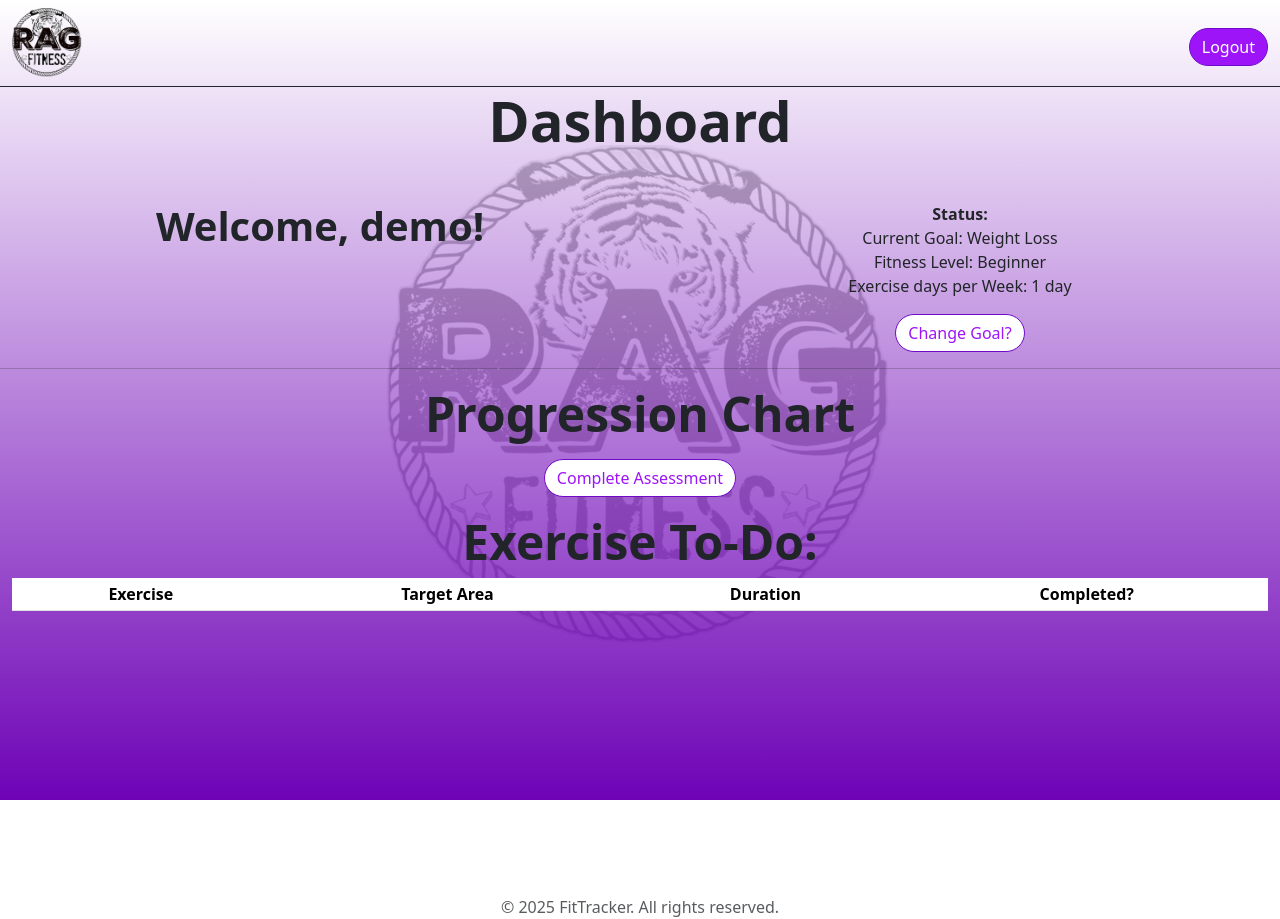
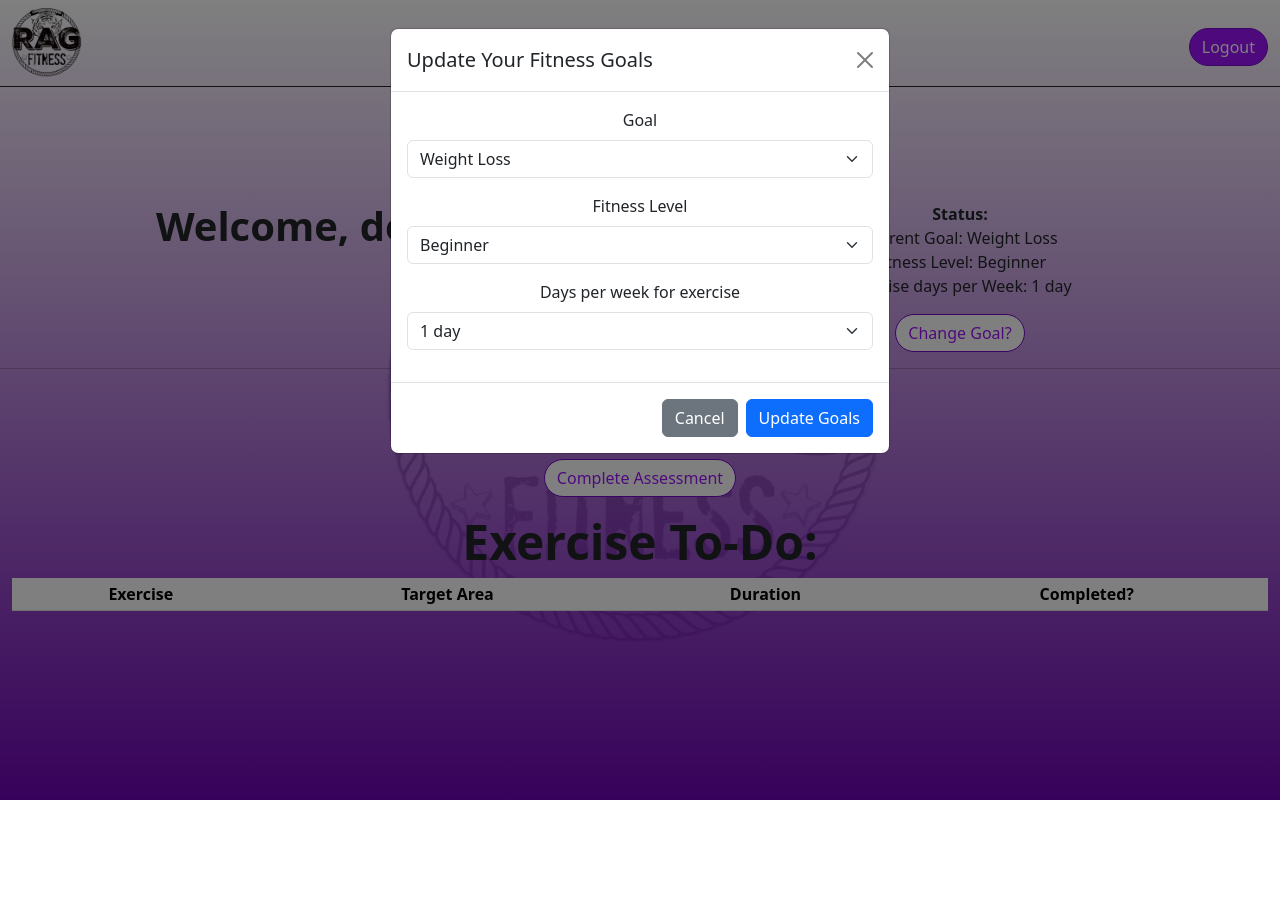
Before and after one commit to ReggieRay210/FitTracker_v1, a Flask app: page /dashboard in a window 1280 px wide, after a click on "Change Goal?". After the commit the page ends 800 px from the top, so only its background shows below. Run offline with Flask 3, Linux system fonts and the light colour scheme; a user stored in the database is signed in; lists and menus that the app fills with data are empty.

Commit message:
Add updateGoalForm for user fitness goals and enhance dashboard functionality
- Introduced a new form for updating user fitness goals in forms.py.
- Updated the User model to store password directly instead of a hash.
- Modified routes.py to handle goal updates and pre-populate the form in the dashboard.
- Enhanced dashboard.html with a modal for updating fitness goals and added JavaScript for modal behavior.
- Updated VSCode settings for type checking.

```diff
--- a/FitTracker_app/forms.py
+++ b/FitTracker_app/forms.py
@@ -13,7 +13,7 @@ def email_check(form, field):
 
 def password_complexity(form, field):
     """Custom validator to check password complexity."""
-    password = field.DateRangeField
+    password = field.data
     if len(password) < 8:
         raise ValidationError('Password must be at least 8 characters long.')
     if password == 'password':
@@ -79,5 +79,29 @@ class loginForm(FlaskForm):
         if user is None:
             raise ValidationError('Account not found. Please register.')
 
-# TODO: Create Goal update form to allow users to update their fitness goals.
+class updateGoalForm(FlaskForm):
+    """Form for updating user fitness goals and information."""
+    goal = SelectField('Goal', choices=[
+        ('weight_loss', 'Weight Loss'),
+        ('muscle_gain', 'Muscle Gain'),
+        ('endurance', 'Endurance'),
+        ('general_wellness', 'General Wellness')],
+        validators=[DataRequired()])
+
+    fitness_level = SelectField('Fitness Level', choices=[
+        ('beginner', 'Beginner'),
+        ('intermediate', 'Intermediate'),
+        ('advanced', 'Advanced')],
+        validators=[DataRequired()])
+
+    exercise_availability = SelectField('Days per week for exercise',
+                                        choices=[('1', '1 day'),
+                                                 ('2', '2 days'),
+                                                 ('3', '3 days'),
+                                                 ('4', '4 days'),
+                                                 ('5+', '5+ days')],
+                                        validators=[DataRequired()])
+    submit = SubmitField('Update Goals')
+
+
 # TODO: Create assessment form to allow user to input their fitness assessment data.
--- a/FitTracker_app/models.py
+++ b/FitTracker_app/models.py
@@ -40,11 +40,11 @@ class User(UserMixin, db.Model):
 
     def set_password(self, password):
         """Set the user's password."""
-        self.password_hash = generate_password_hash(password)
+        self.password = generate_password_hash(password)
 
     def check_password(self, password):
         """Check the user's password."""
-        return check_password_hash(self.password_hash, password)
+        return check_password_hash(self.password, password)
 
     def completed_assessment(self):
         """Check if the user has completed the assessment."""
--- a/FitTracker_app/routes.py
+++ b/FitTracker_app/routes.py
@@ -1,7 +1,7 @@
-from flask import render_template, redirect, url_for, flash
+from flask import render_template, redirect, url_for, flash, request
 from flask import current_app as app
 from flask_login import login_user, logout_user, login_required, current_user
-from FitTracker_app.forms import registrationForm, loginForm
+from FitTracker_app.forms import registrationForm, loginForm, updateGoalForm
 from FitTracker_app.models import User
 from FitTracker_app import db
 # This file defines the routes for the FitTracker pages that is listed in the
@@ -24,14 +24,15 @@ def register():
             return redirect(url_for('login'))
 
         # Create a new user
-        user = User(
-            name=form.name.data,
-            email=form.email.data,
-            goal=form.goal.data,
-            fitness_level=form.fitness_level.data,
-            availability=form.exercise_availability.data
-        )
+        user = User()
+        user.name = form.name.data
+        user.email = form.email.data
+        user.goal = form.goal.data
+        user.fitness_level = form.fitness_level.data
+        user.exercise_availability = form.exercise_availability.data
         user.set_password(form.password.data)
+
+        # Add the user to the database
         db.session.add(user)
         db.session.commit()
         flash('Registration successful! Please log in.', 'success')
@@ -52,7 +53,7 @@ def login():
             return redirect(url_for('dashboard'))
         else:
             flash('Invalid email or password. Please try again.', 'danger')
-    return render_template('login.html', form=form)
+    return render_template('dashboard.html', form=form)
 
 
 # TODO: Create the dashboard page that will display the user's fitness goals, progress, and other relevant information.
@@ -65,6 +66,26 @@ def dashboard():
     if not current_user.is_authenticated:
         flash('Please log in to access the dashboard.', 'warning')
         return redirect(url_for('login'))
+
+    # Create the update form and pre-populate with current values
+    update_form = updateGoalForm()
+    if request.method == 'GET':
+        update_form.goal.data = current_user.goal
+        update_form.fitness_level.data = current_user.fitness_level
+        update_form.exercise_availability.data = current_user.exercise_availability
+
+    # Handle form submission
+    if update_form.validate_on_submit():
+        # Update the user's information
+        current_user.goal = update_form.goal.data
+        current_user.fitness_level = update_form.fitness_level.data
+        current_user.exercise_availability = update_form.exercise_availability.data
+
+        # Save changes to database
+        db.session.commit()
+
+        flash('Your fitness goals have been updated successfully!', 'success')
+        return redirect(url_for('dashboard'))
 
     # Define the labels for the current Status
     goal_labels = {'weight_loss': 'Weight Loss',
@@ -86,6 +107,7 @@ def dashboard():
 
     return render_template('dashboard.html',
                            user=current_user,
+                           update_form=update_form,
                            goal_labels=goal_labels,
                            fitness_level_labels=fitness_level_labels,
                            exercise_availability_labels=exercise_availability_labels)
--- a/FitTracker_app/templates/dashboard.html
+++ b/FitTracker_app/templates/dashboard.html
@@ -30,7 +30,39 @@
         <div class="container my-3 ">
             <button class="btn rounded-pill" type="button" id="siteButton_primary" data-bs-toggle="modal" data-bs-target="#goalModal">Change Goal?</button>
         </div>
-        <!-- Add the modal to allow user to change goal. -->
+
+        <!-- Modal for updating fitness goals -->
+        <div class="modal fade" id="goalModal" tabindex="-1" aria-labelledby="goalModalLabel" aria-hidden="true">
+            <div class="modal-dialog">
+                <div class="modal-content">
+                    <div class="modal-header">
+                        <h5 class="modal-title" id="goalModalLabel">Update Your Fitness Goals</h5>
+                        <button type="button" class="btn-close" data-bs-dismiss="modal" aria-label="Close"></button>
+                    </div>
+                    <form method="POST">
+                        <div class="modal-body">
+                            {{ update_form.hidden_tag() }}
+                            <div class="mb-3">
+                                {{ update_form.goal.label(class="form-label") }}
+                                {{ update_form.goal(class="form-select") }}
+                            </div>
+                            <div class="mb-3">
+                                {{ update_form.fitness_level.label(class="form-label") }}
+                                {{ update_form.fitness_level(class="form-select") }}
+                            </div>
+                            <div class="mb-3">
+                                {{ update_form.exercise_availability.label(class="form-label") }}
+                                {{ update_form.exercise_availability(class="form-select") }}
+                            </div>
+                        </div>
+                        <div class="modal-footer">
+                            <button type="button" class="btn btn-secondary" data-bs-dismiss="modal">Cancel</button>
+                            {{ update_form.submit(class="btn btn-primary") }}
+                        </div>
+                    </form>
+                </div>
+            </div>
+        </div>
 
     </div>
     <hr>
@@ -58,4 +90,19 @@
     </div>
 </div>
 
+<!-- JavaScript to handle modal behavior -->
+<script>
+document.addEventListener('DOMContentLoaded', function() {
+    // Check if there's a success flash message (indicating successful update)
+    const successMessages = document.querySelectorAll('.alert-success');
+    if (successMessages.length > 0) {
+        // Close the modal if it's open
+        const modal = bootstrap.Modal.getInstance(document.getElementById('goalModal'));
+        if (modal) {
+            modal.hide();
+        }
+    }
+});
+</script>
+
 {% endblock %}
```
Also changed, not shown: instance/fitTracker.db.
